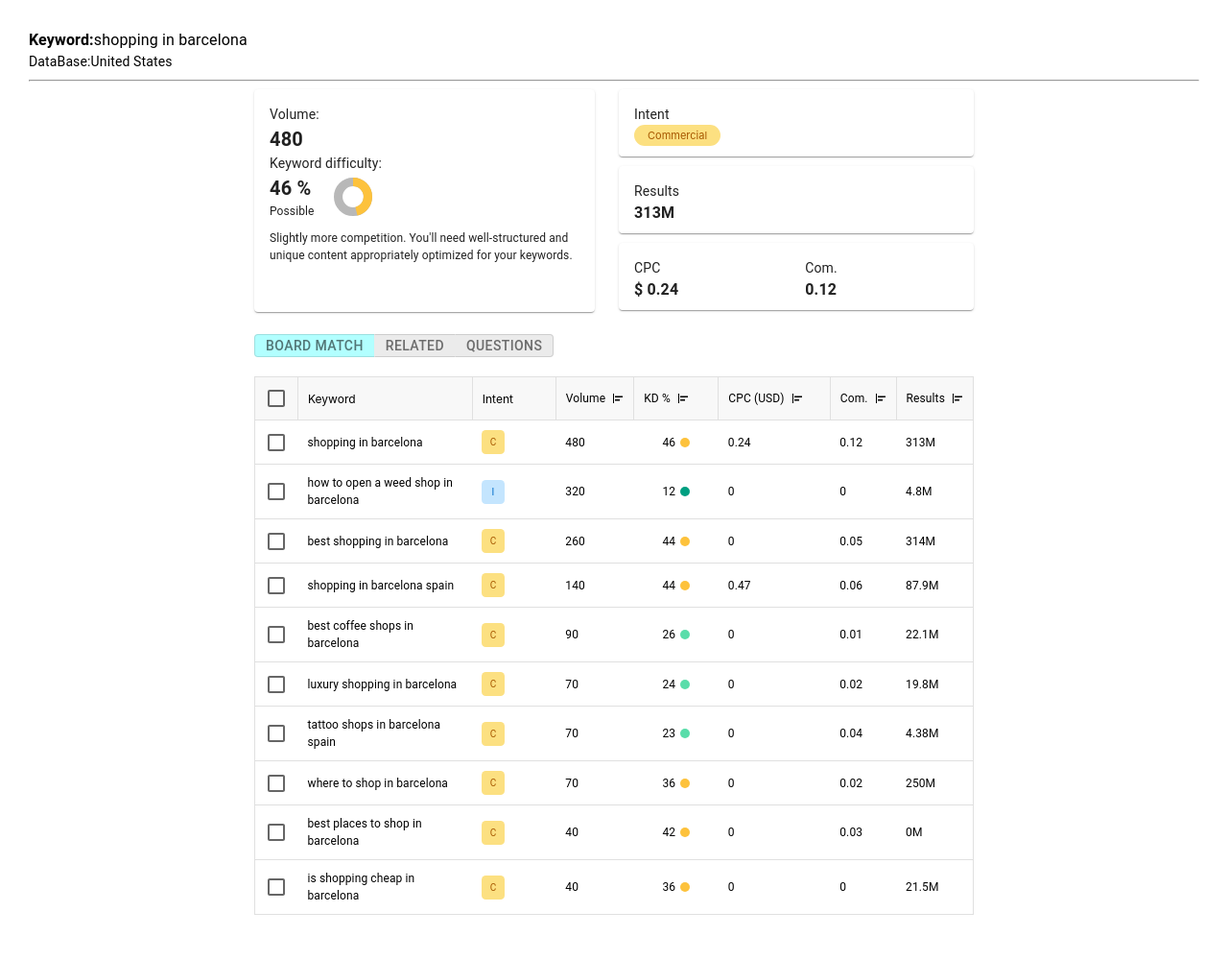
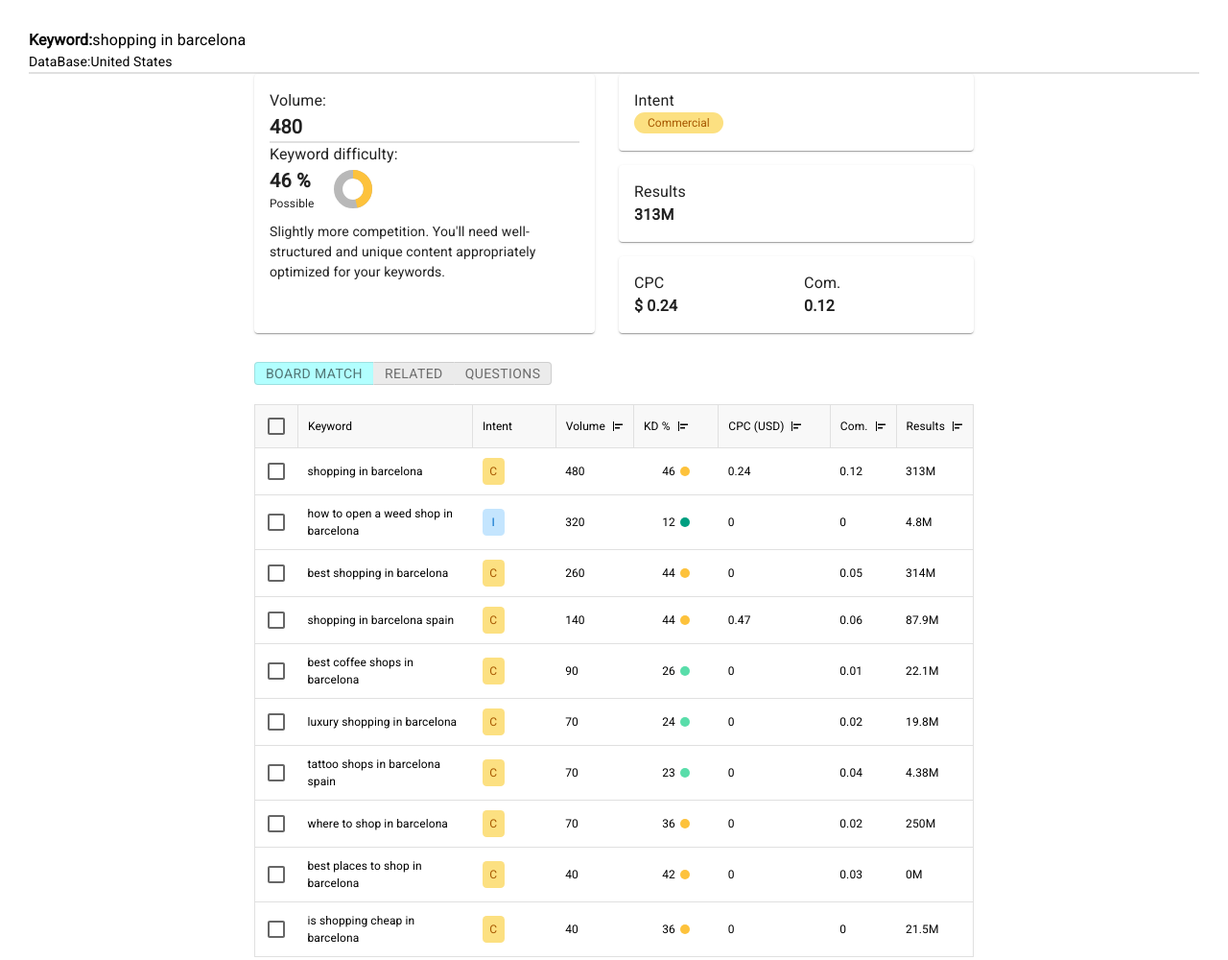
Before and after one commit to Tina118/Shopping-Website, a React app: page / in a window 1280 px wide. Shown: the whole page at 96% size. Built offline with nearby package versions, Linux system fonts and the light colour scheme.

Commit message:
added fonts and fixed sizes

```diff
--- a/src/components/Badge/index.js
+++ b/src/components/Badge/index.js
@@ -8,7 +8,7 @@ const Badge=styled(Flex)`
     &.badges{
         padding: 4px 14px;
         border-radius: 50rem;
-        font-size: 11px;
+        font-size: 12px;
         align-items:center;
         justify-content:center;
     }
@@ -16,7 +16,7 @@ const Badge=styled(Flex)`
     &.mini-badge{
         padding: 5px 10px;
         border-radius: .27rem;
-        font-size: 10px;
+        font-size: 12px;
         width: 35%;
         align-items:center;
         justify-content:center;
--- /dev/null
+++ b/src/components/HorizontalRule/index.js
@@ -0,0 +1,10 @@
+import {Flex} from 'rebass';
+import styled from 'styled-components';
+
+const HorizontalRule = styled(Flex)`
+    border-bottom: 2px solid #E0E0E0;
+    margin-top:15px;
+    margin-bottom:15px;
+`
+
+export default HorizontalRule;
--- a/src/components/MiniCard/index.js
+++ b/src/components/MiniCard/index.js
@@ -3,11 +3,11 @@ import { Typography ,Card, CardContent} from '@mui/material';
 
 
 const MiniCard = ({data}) =>
-        <Card sx={{width:'370px', height: '70px', display:"flex", marginBottom: '10px'}}>
+        <Card sx={{width:'370px', height: '80px', display:"flex", marginBottom: '15px'}}>
             {data.map(({title,value})=> (
                 <CardContent>
                     <Flex flexDirection="column" marginRight='100px'>
-                        <Typography fontSize="14px">{title}</Typography>
+                        <Typography fontSize="16px">{title}</Typography>
                         {value}
 
                     </Flex>
--- a/src/components/ShoppingCard/index.js
+++ b/src/components/ShoppingCard/index.js
@@ -3,6 +3,7 @@ import {useRecoilValue} from 'recoil';
 
 import { Typography ,Card, CardContent} from '@mui/material';
 import Progress  from '../Progress';
+import HorizontalRule from '../HorizontalRule';
 
 import {selectedRow} from '../../recoil/atom';
 
@@ -17,15 +18,17 @@ const ShoppingCard = () => {
 
 
     return (
-        <Card sx={{maxWidth:'355px', height: '232px'}}>
+        <Card sx={{maxWidth:'355px', height: '270px'}}>
             <CardContent>
             <Flex flexDirection="column" >
                 <Flex flexDirection="column" marginBottom="px">
-                <Typography fontSize="14px">Volume:</Typography>
-                <Typography fontSize="20px" fontWeight="bold">{volume}</Typography>
-            </Flex>
+                    <Typography fontSize="16px">Volume:</Typography>
+                    <Typography fontSize="20px" fontWeight="bold">{volume}</Typography>
+                </Flex>
 
-            <Typography fontSize="14px">Keyword difficulty:</Typography>
+                <HorizontalRule />
+
+            <Typography fontSize="16px">Keyword difficulty:</Typography>
             <Flex alignItems="center" marginBottom="10px">
                 <Flex flexDirection="column" marginRight="20px" >
                     <Typography fontSize="20px" fontWeight="bold">{percentage} %</Typography>
@@ -33,7 +36,7 @@ const ShoppingCard = () => {
                 </Flex>
                 <Progress/>
             </Flex>
-            <Typography fontSize="12px">{text}</Typography>
+            <Typography fontSize="14px">{text}</Typography>
 
     </Flex>
 
--- a/src/components/index.js
+++ b/src/components/index.js
@@ -4,3 +4,5 @@ export * from './Toggle';
 export {default as MiniCard} from './MiniCard'
 export {default as Badge} from './Badge';
 export {default as Circle} from './Circle';
+export {default as Progress} from './Progress';
+export {default as HorizontalRule} from './HorizontalRule';
--- a/src/containers/Header/index.js
+++ b/src/containers/Header/index.js
@@ -1,6 +1,8 @@
 import {useRecoilValue} from 'recoil';
 import {Flex} from 'rebass';
 import { Typography } from '@mui/material';
+
+import  {HorizontalRule}  from '../../components';
 
 import {selectedRow} from '../../recoil/atom';
 
@@ -18,7 +20,7 @@ const Header = () => {
             <Typography fontSize="14px">DataBase:</Typography>
             <Typography fontSize="14px">United States</Typography>
         </Flex>
-        <hr/>
+        <HorizontalRule/>
     </>
 )}
 
--- a/src/index.css
+++ b/src/index.css
@@ -1,13 +1,14 @@
+@import url('https://fonts.googleapis.com/css2?family=Roboto&display=swap');
+
+
 body {
   margin: 30px;
-  font-family: -apple-system, BlinkMacSystemFont, 'Segoe UI', 'Roboto', 'Oxygen',
-    'Ubuntu', 'Cantarell', 'Fira Sans', 'Droid Sans', 'Helvetica Neue',
-    sans-serif;
+  font-family: 'Roboto', sans-serif;
   -webkit-font-smoothing: antialiased;
   -moz-osx-font-smoothing: grayscale;
+
 }
 
 code {
-  font-family: source-code-pro, Menlo, Monaco, Consolas, 'Courier New',
-    monospace;
+  font-family: 'Roboto', sans-serif;
 }
```
